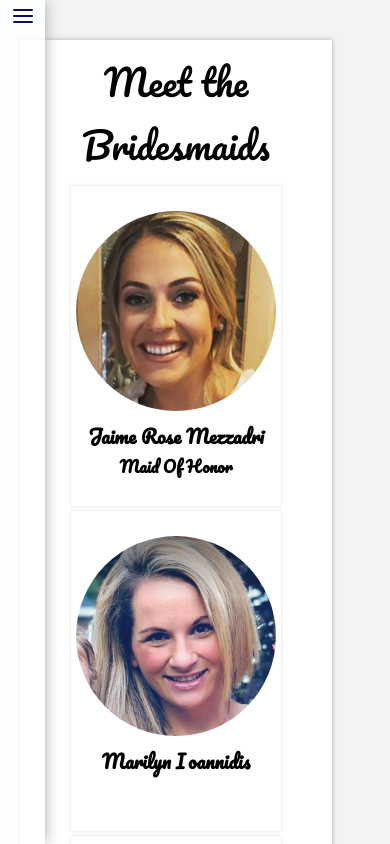
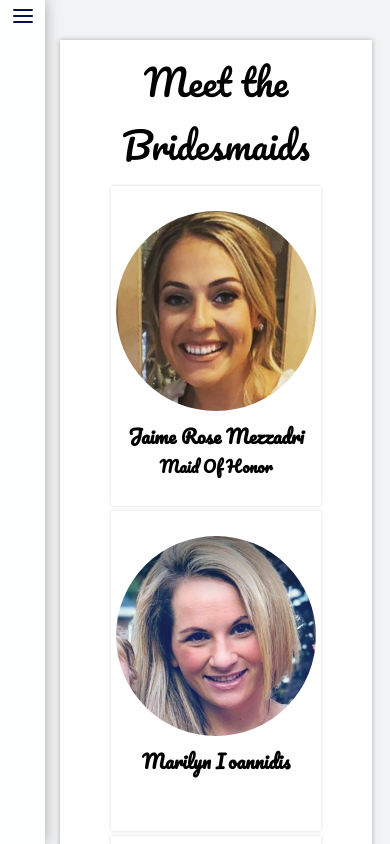
Before and after one commit to Markseye/Wedding, a React (Create React App) app: page /#/weddingparty in a window 390 px wide. Shown: the top 844 px of the page. Built offline with nearby package versions, Linux system fonts and the light colour scheme.

Commit message:
fixing mobile margin party

```diff
--- a/src/App.css
+++ b/src/App.css
@@ -833,6 +833,6 @@ a:hover{
 
   .party-container {
     margin-top: 20px;
-    margin-left: 20px;
+    margin-left: 60px;
   }
 }
```
